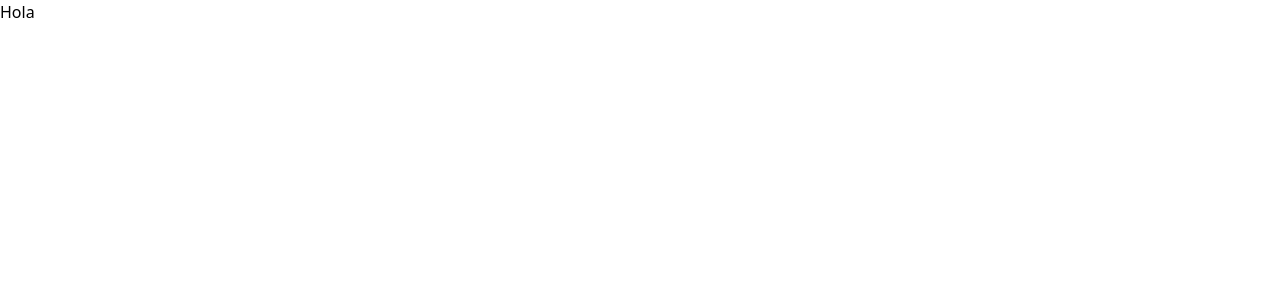
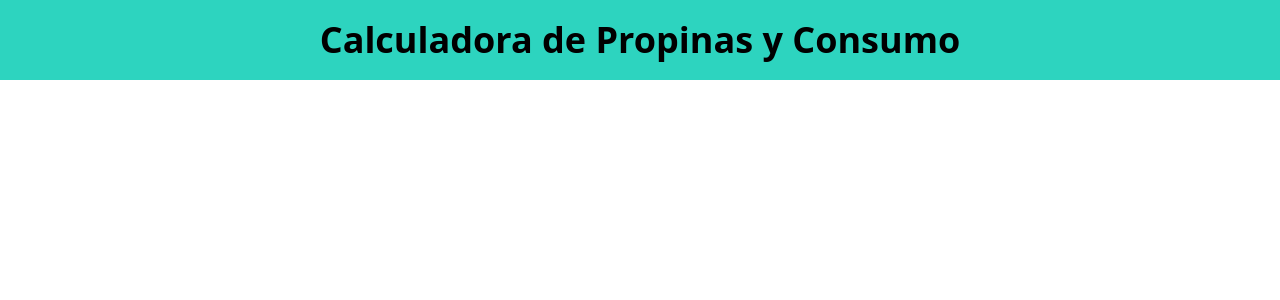
Before and after one commit to tatatadlisixti4/calculadora_propinas, a React (Vite) app: page / in a window 1280 px wide. Shown: the top 300 px of the page. Built offline with nearby package versions, Linux system fonts and the light colour scheme.

Commit message:
Creando el Header

```diff
--- a/src/App.tsx
+++ b/src/App.tsx
@@ -2,7 +2,9 @@
 
     return (
         <>
-            <h1>Hola</h1>
+            <header className="bg-teal-400 py-5">
+                <h1 className="text-center text-4xl font-black">Calculadora de Propinas y Consumo</h1>
+            </header>
         </>
     )
 }
```
